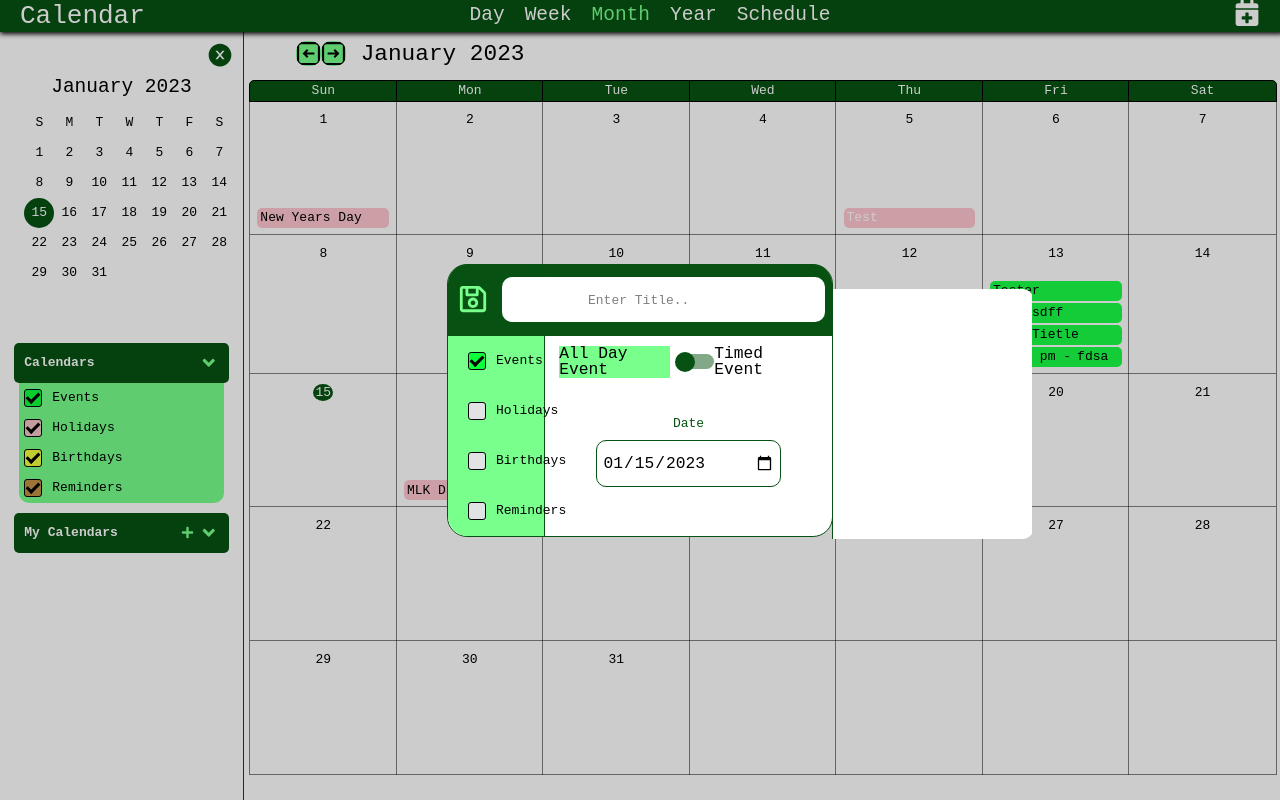
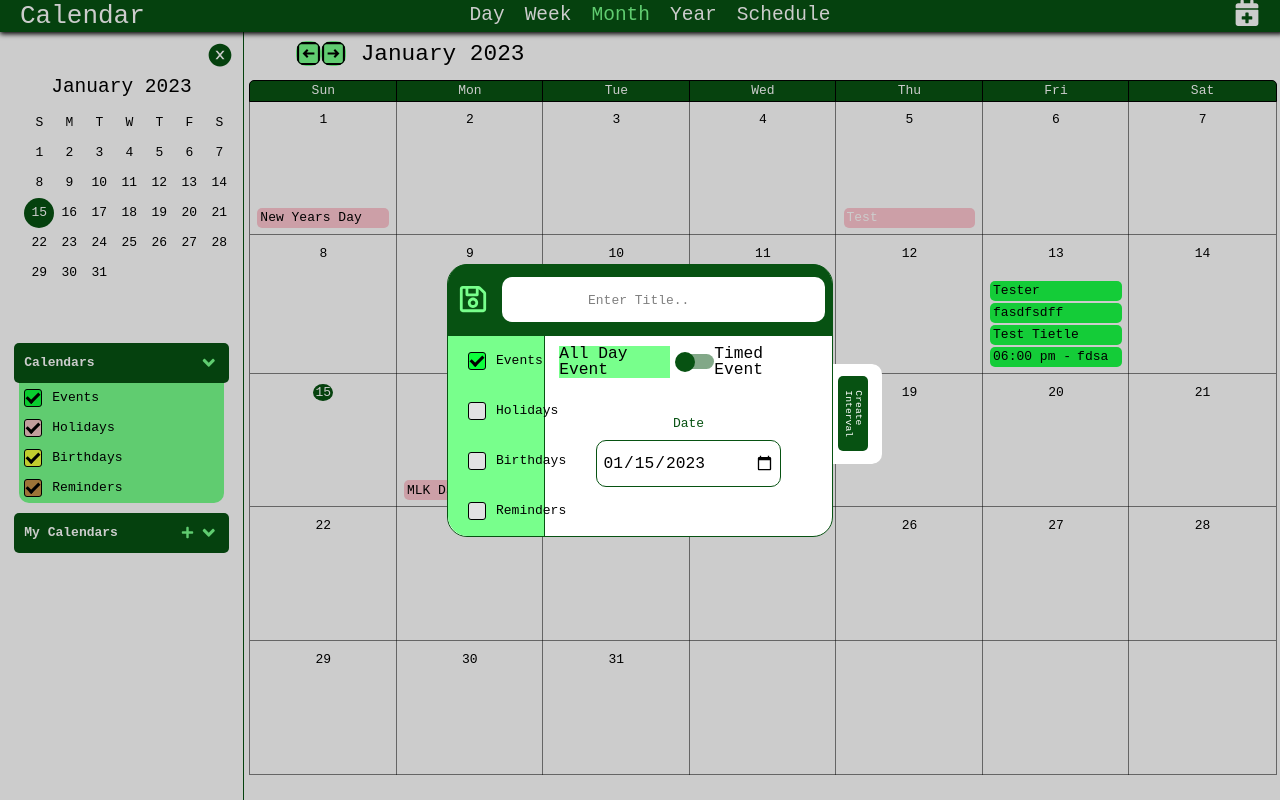
Before and after one commit to kraig-hebert/calendar, a React (Create React App) app: page / in a window 1280 px wide. Both pictures are taken after a click on the icon 1257 px from the left and 13 px from the top of the page. Built offline with nearby package versions, Linux system fonts and the light colour scheme; data requests are answered from the project's data file.

Commit message:
intervalCreator now has an opening animation

```diff
--- a/src/components/common/modals/eventModal/EventModal.jsx
+++ b/src/components/common/modals/eventModal/EventModal.jsx
@@ -53,7 +53,7 @@ const EventModal = () => {
   const [userAlertOpen, setUserAlertOpen] = useState(false);
   const [alertList, setAlertList] = useState([]);
 
-  const [intervalOpen, setIntervalOpen] = useState(true);
+  const [intervalOpen, setIntervalOpen] = useState(false);
 
   const cleanUpTime = (date) => {
     const newDate = date;
@@ -95,6 +95,7 @@ const EventModal = () => {
       setSavingAllowed(false);
       setUserAlertOpen(false);
       setUserConfirmOpen(false);
+      setIntervalOpen(false);
     }, 500);
   };
   // returns dateObject created from the dateInput value
--- a/src/components/common/modals/eventModal/intervalDrawer/IntertvalDrawer.jsx
+++ b/src/components/common/modals/eventModal/intervalDrawer/IntertvalDrawer.jsx
@@ -1,33 +1,63 @@
 import React from 'react';
 import PropTypes from 'prop-types';
 
+import IntervalCreator from './intervalCreator/IntervalCreator';
 import { useStyles } from './styles';
 import { FaWindowClose } from 'react-icons/fa';
 
 const IntertvalDrawer = (props) => {
   const { intervalOpen, setIntervalOpen } = props;
 
+  const handleClose = () => setIntervalOpen(false);
+  const handleClick = () => {
+    setIntervalOpen(true);
+  };
+
   const setDrawerAnimation = () => {
     if (intervalOpen) {
       return {
         width: '200px',
+        height: '200px',
         animationName: '$revealDrawer',
       };
     } else {
       return {
-        width: '0',
+        width: '50px',
+        height: '100px',
         animationName: '$hideDrawer',
       };
     }
   };
 
-  const classes = useStyles(setDrawerAnimation());
-  const handleClose = () => setIntervalOpen(false);
+  const setButtonAnimation = () => {
+    if (!intervalOpen) {
+      return {
+        width: '30px',
+        animationName: '$revealButton',
+      };
+    } else {
+      return {
+        width: '0px',
+        animationName: '$hideButton',
+      };
+    }
+  };
+
+  const classes = useStyles({
+    drawerProps: setDrawerAnimation(),
+    buttonProps: setButtonAnimation(),
+  });
 
   return (
     <div className={classes.drawerContainer}>
       <div className={classes.drawerContent}>
-        <FaWindowClose className={classes.icon} onClick={handleClose} />
+        {intervalOpen && (
+          <FaWindowClose className={classes.icon} onClick={handleClose} />
+        )}
+        <div className={classes.button} onClick={handleClick}>
+          <p>Create Interval</p>
+        </div>
+        <IntervalCreator intervalOpen={intervalOpen} />
       </div>
     </div>
   );
--- /dev/null
+++ b/src/components/common/modals/eventModal/intervalDrawer/intervalCreator/IntervalCreator.jsx
@@ -0,0 +1,31 @@
+import React from 'react';
+import PropTypes from 'prop-types';
+
+import { useStyles } from './styles';
+
+const IntervalCreator = (props) => {
+  const { intervalOpen } = props;
+
+  const setCreatorAnimation = () => {
+    if (intervalOpen) {
+      return {
+        width: '100%',
+        animationName: '$revealIntervalCreator',
+      };
+    } else {
+      return {
+        width: '0',
+        animationName: '$hideIntervalCreator',
+      };
+    }
+  };
+
+  const classes = useStyles(setCreatorAnimation());
+  return <div className={classes.intervalContainer}>Test</div>;
+};
+
+IntervalCreator.propTypes = {
+  intervalOpen: PropTypes.bool,
+};
+
+export default IntervalCreator;
--- /dev/null
+++ b/src/components/common/modals/eventModal/intervalDrawer/intervalCreator/styles.js
@@ -0,0 +1,25 @@
+import { createUseStyles } from 'react-jss';
+
+export const useStyles = createUseStyles({
+  '@keyframes revealIntervalCreator': {
+    '0%': { width: '0' },
+    '50%': { width: '0' },
+    '100%': { width: '100%' },
+  },
+  '@keyframes hideIntervalCreator': {
+    '0%': { width: '100%' },
+    '50%': { width: '0' },
+    '100%': { width: '0' },
+  },
+  intervalContainer: (props) => ({
+    display: 'flex',
+    justifyContent: 'center',
+    alignItems: 'center',
+    width: props.width,
+    height: '100%',
+    backgroundColor: 'red',
+    animationName: props.animationName,
+    animationDuration: '.75s',
+    overflow: 'hidden',
+  }),
+});
--- a/src/components/common/modals/eventModal/intervalDrawer/styles.js
+++ b/src/components/common/modals/eventModal/intervalDrawer/styles.js
@@ -2,42 +2,79 @@ import { createUseStyles } from 'react-jss';
 
 export const useStyles = createUseStyles((theme) => ({
   '@keyframes revealDrawer': {
-    '0%': { width: '0' },
-    '100%': { width: '200px' },
+    '0%': { width: '50px', height: '100px' },
+    '50%': { width: '50px', height: '200px' },
+    '100%': { width: '200px', height: '200px' },
   },
   '@keyframes hideDrawer': {
-    '0%': { width: '200px' },
-    '100%': { width: '0' },
+    '0%': { width: '200px', height: '200px' },
+    '50%': { width: '50px', height: '200px' },
+    '100%': { width: '50px', height: '100px' },
+  },
+  '@keyframes revealButton': {
+    '0%': { width: '0px' },
+    '50%': { width: '0px' },
+    '100%': { width: '30px' },
+  },
+  '@keyframes hideButton': {
+    '0%': { width: '30px' },
+    '50%': { width: '0px' },
+    '100%': { width: '0px' },
   },
   drawerContainer: (props) => ({
     position: 'absolute',
-    width: props.width,
+    width: props.drawerProps.width,
+    height: props.drawerProps.height,
     left: '100%',
     top: '55%',
     transform: 'translateY(-50%)',
-    animationName: props.animationName,
-    animationDuration: '.1s',
+    animationName: props.drawerProps.animationName,
+    animationDuration: '.75s',
     overflow: 'hidden',
+    borderTopRightRadius: '10px',
+    borderBottomRightRadius: '10px',
   }),
-  drawerContent: {
+  drawerContent: (props) => ({
     position: 'relative',
     display: 'flex',
     flexDirection: 'column',
     justifyContent: 'center',
     alignItems: 'center',
-    height: '250px',
-    width: '200px',
+    height: props.drawerProps.height,
+    width: props.drawerProps.width,
+    animationName: props.drawerProps.animationName,
+    animationDuration: '.75s',
     backgroundColor: theme.light.main,
     borderLeft: `1px solid ${theme.primary.main}`,
     borderTopRightRadius: '10px',
     borderBottomRightRadius: '10px',
-  },
+  }),
   icon: {
     position: 'absolute',
     right: '5px',
     top: '5px',
-    color: theme.light.main,
+    color: theme.primary.main,
     fontSize: '1.25rem',
     cursor: 'pointer',
   },
+  button: (props) => ({
+    position: 'absolute',
+    display: 'flex',
+    justifyContent: 'center',
+    alignItems: 'center',
+    height: '75px',
+    width: props.buttonProps.width,
+    backgroundColor: theme.primary.main,
+    color: theme.light.main,
+    fontSize: '.75rem',
+    borderRadius: '5px',
+    cursor: 'pointer',
+    animationName: props.buttonProps.animationName,
+    animationDuration: '.75s',
+    left: '10%',
+    overflow: 'hidden',
+    '& p': {
+      transform: 'rotate(90deg)',
+    },
+  }),
 }));
```
